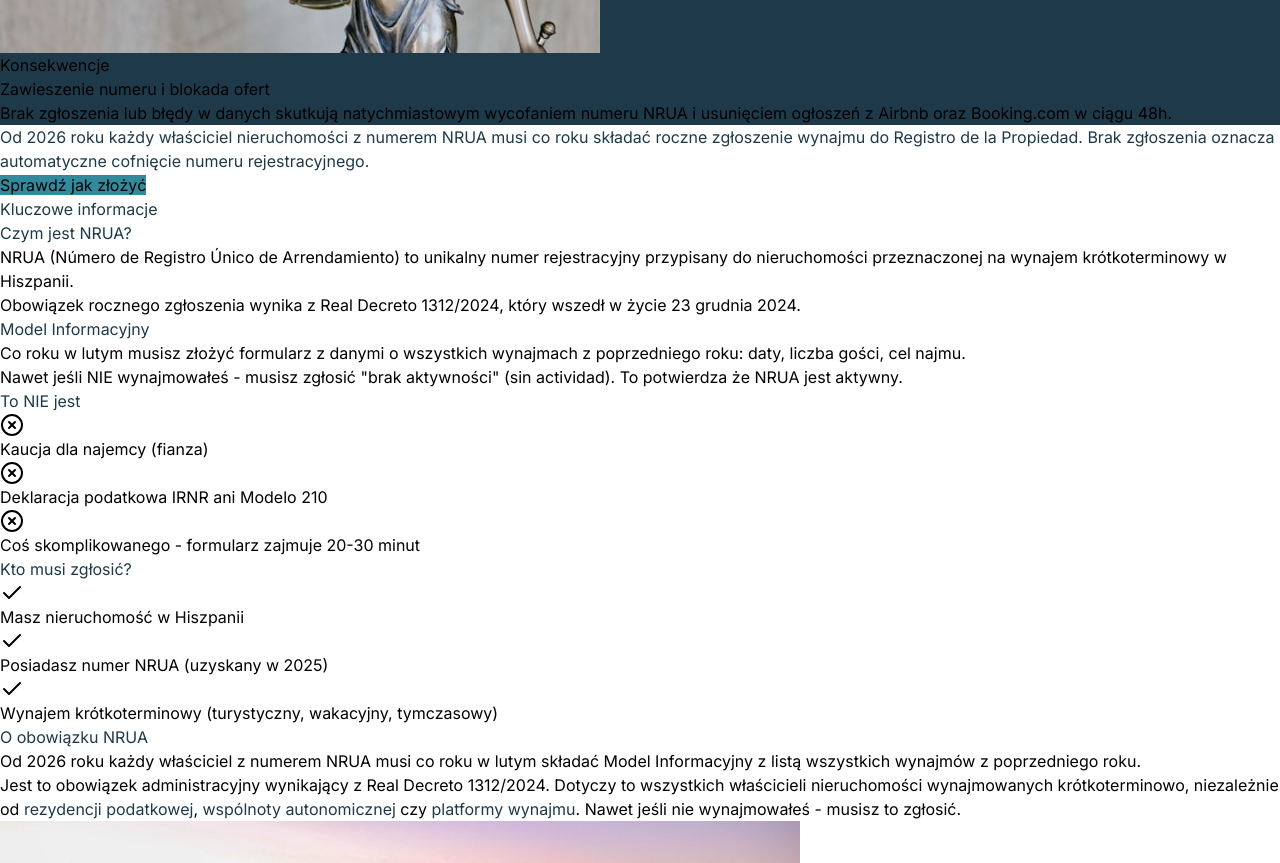
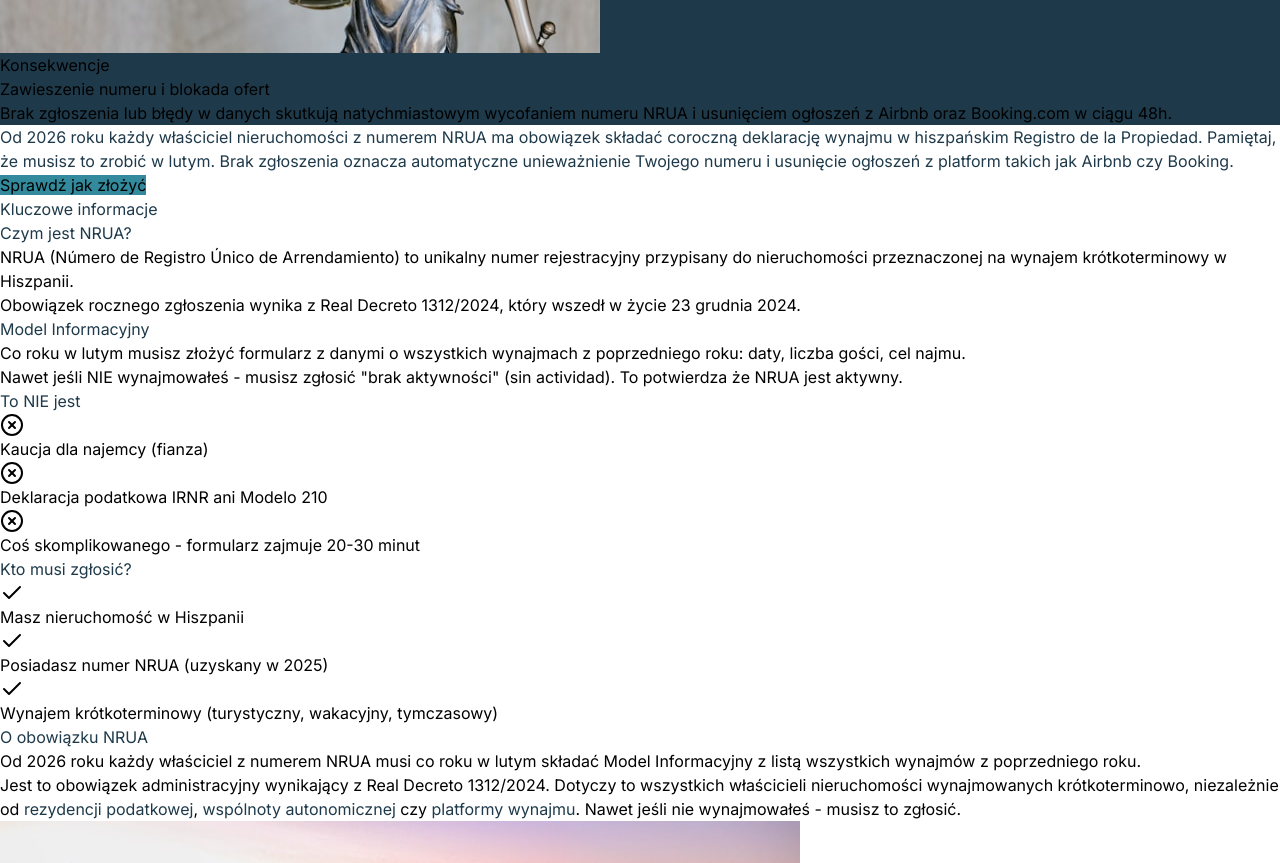
Before and after one commit to RENDIASRURIas/nruaHiszpania, a React (Vite) app: page / in a window 1280 px wide. Shown: the part 1960-2823 px from the top of the page. Built offline with nearby package versions, Linux system fonts and the light colour scheme.

Commit message:
Update description text per user's corrected Polish content
Co-Authored-By: polskagrupa1@outlook.es <2210070540024@student.unbrah.ac.id>

```diff
--- a/src/App.tsx
+++ b/src/App.tsx
@@ -371,7 +371,7 @@ function App() {
         <div className="max-w-5xl mx-auto px-6 lg:px-8">
           <FadeIn>
             <p className="text-2xl sm:text-3xl lg:text-4xl xl:text-5xl font-normal text-brand leading-snug tracking-tight">
-              Od 2026 roku każdy właściciel nieruchomości z numerem NRUA musi co roku składać roczne zgłoszenie wynajmu do Registro de la Propiedad. Brak zgłoszenia oznacza automatyczne cofnięcie numeru rejestracyjnego.
+              Od 2026 roku każdy właściciel nieruchomości z numerem NRUA ma obowiązek składać coroczną deklarację wynajmu w hiszpańskim Registro de la Propiedad. Pamiętaj, że musisz to zrobić w lutym. Brak zgłoszenia oznacza automatyczne unieważnienie Twojego numeru i usunięcie ogłoszeń z platform takich jak Airbnb czy Booking.
             </p>
           </FadeIn>
           <FadeIn delay={200}>
```
